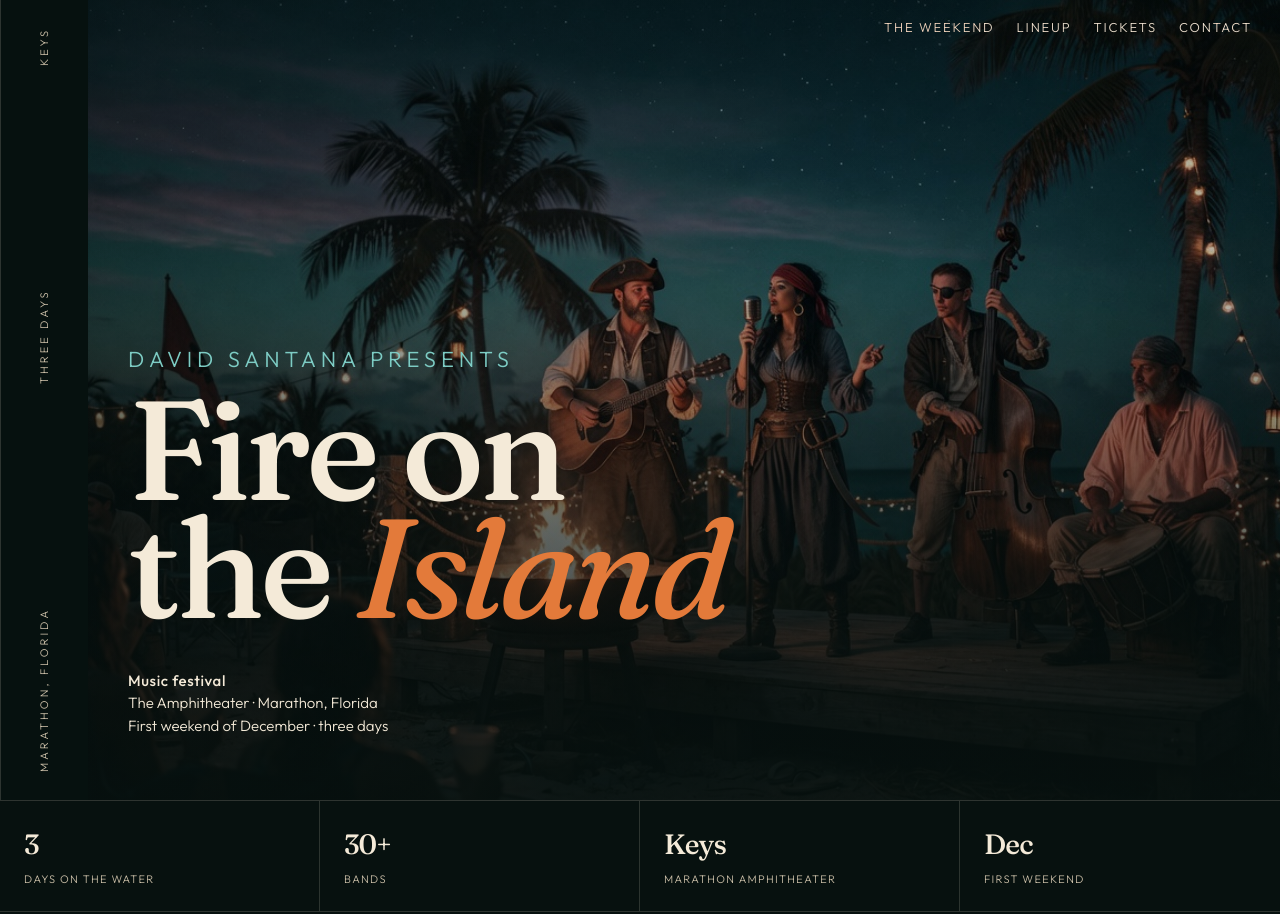
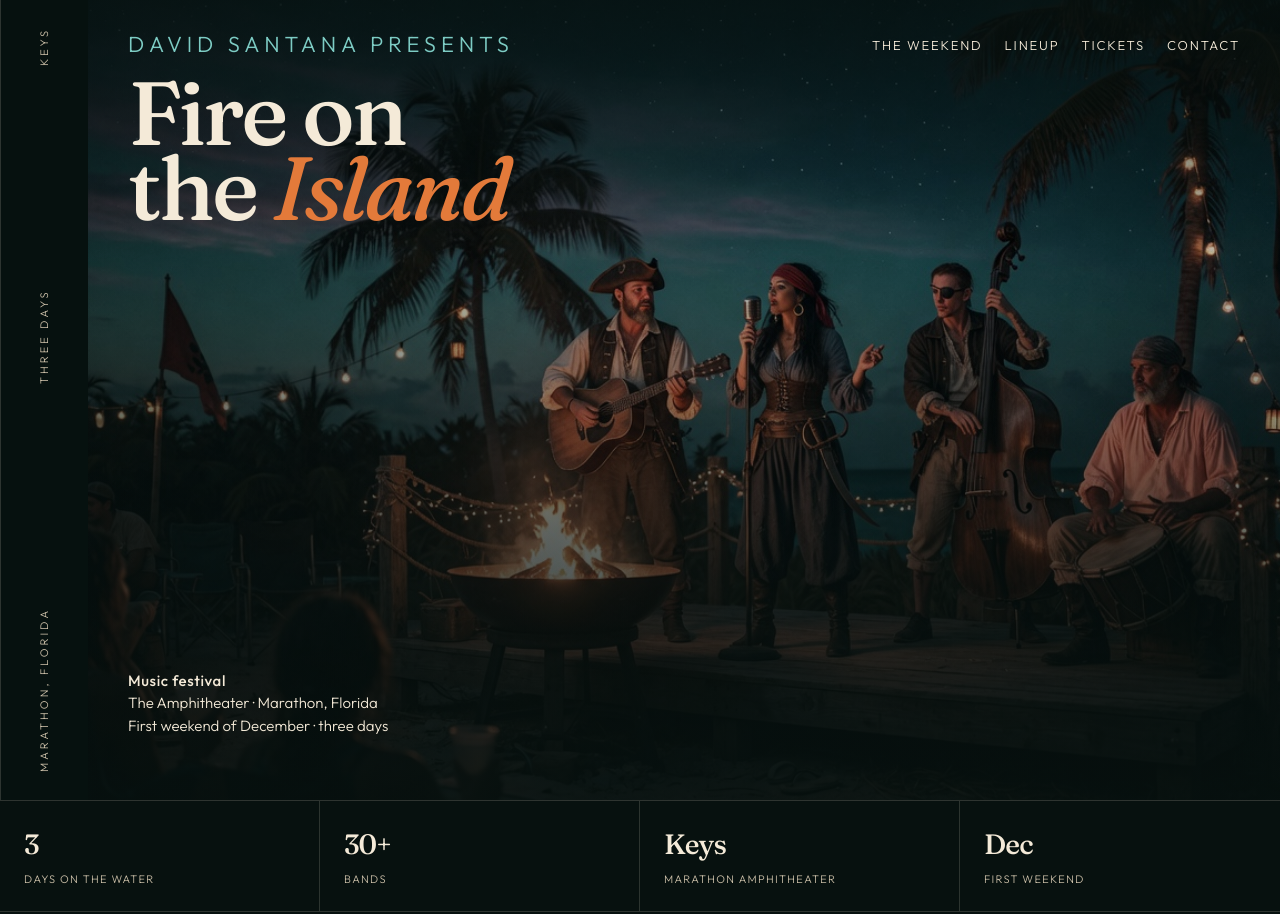
Before and after one commit to cyborgambitions/fire-on-the-island, a website: page index.html in a window 1280 px wide. Shown: the top 914 px of the page. Drawn offline with Linux system fonts and the light colour scheme.

Commit message:
Place the presenter and title over the top of the hero photo

```diff
--- a/index.html
+++ b/index.html
@@ -39,26 +39,21 @@
       cursor: pointer;
     }
 
-    .nav {
-      position: fixed;
-      inset: 0 0 auto 0;
-      z-index: 20;
+    .hero-top {
+      position: absolute;
+      z-index: 2;
+      top: 28px;
+      left: 40px;
+      right: 40px;
       display: flex;
-      align-items: center;
-      justify-content: flex-end;
-      padding: 18px 28px;
-      mix-blend-mode: difference;
-    }
-    .brand {
-      font-family: var(--serif);
-      font-weight: 620;
-      letter-spacing: 0.08em;
-      text-transform: uppercase;
-      font-size: 13px;
+      justify-content: space-between;
+      align-items: flex-start;
+      gap: 24px;
     }
     .nav-links {
       display: flex;
       gap: 22px;
+      padding-top: 8px;
       font-size: 13px;
       letter-spacing: 0.14em;
       text-transform: uppercase;
@@ -105,7 +100,7 @@
       position: absolute;
       inset: 0;
       background:
-        linear-gradient(180deg, rgba(7,17,15,0.25) 0%, rgba(7,17,15,0.15) 35%, rgba(7,17,15,0.78) 100%),
+        linear-gradient(180deg, rgba(7,17,15,0.72) 0%, rgba(7,17,15,0.12) 32%, rgba(7,17,15,0.78) 100%),
         radial-gradient(80% 60% at 70% 30%, transparent, rgba(7,17,15,0.45));
     }
     .hero-copy {
@@ -125,7 +120,7 @@
     h1 {
       font-family: var(--serif);
       font-weight: 500;
-      font-size: clamp(64px, 11vw, 148px);
+      font-size: clamp(52px, 7vw, 96px);
       line-height: 0.84;
       letter-spacing: -0.035em;
       margin: 0;
@@ -402,6 +397,7 @@
       .nav-links { display: none; }
       .hero { grid-template-columns: 1fr; }
       .spine { display: none; }
+      .hero-top { left: 20px; right: 20px; top: 20px; }
       .hero-copy { left: 20px; right: 20px; bottom: 28px; }
       .strip, .split, .cards, .lineup-grid, .tickets, .contact {
         grid-template-columns: 1fr;
@@ -416,15 +412,6 @@
   </style>
 </head>
 <body>
-  <header class="nav">
-    <nav class="nav-links">
-      <a href="#weekend">The weekend</a>
-      <a href="#lineup">Lineup</a>
-      <a href="#tickets">Tickets</a>
-      <a href="#contact">Contact</a>
-    </nav>
-  </header>
-
   <main id="top">
     <section class="hero" style="padding:0">
       <div class="spine">
@@ -434,9 +421,19 @@
       </div>
       <div class="hero-media">
         <img src="assets/hero.jpg" alt="Fire on the Island" />
+        <div class="hero-top">
+          <div>
+            <p class="presents">David Santana Presents</p>
+            <h1>Fire on<br />the <em>Island</em></h1>
+          </div>
+          <nav class="nav-links">
+            <a href="#weekend">The weekend</a>
+            <a href="#lineup">Lineup</a>
+            <a href="#tickets">Tickets</a>
+            <a href="#contact">Contact</a>
+          </nav>
+        </div>
         <div class="hero-copy">
-          <p class="presents">David Santana presents</p>
-          <h1>Fire on<br />the <em>Island</em></h1>
           <div class="hero-meta">
             <p class="meta-line">
               <strong>Music festival</strong>
```
